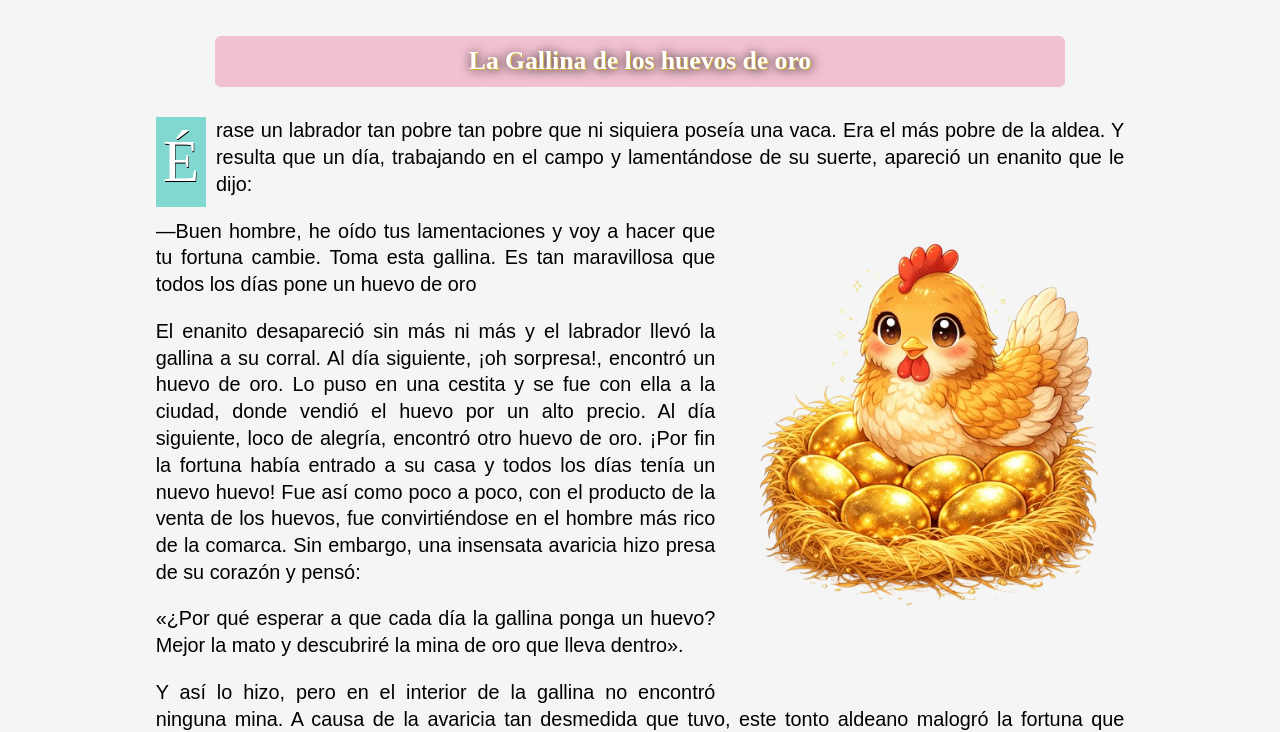
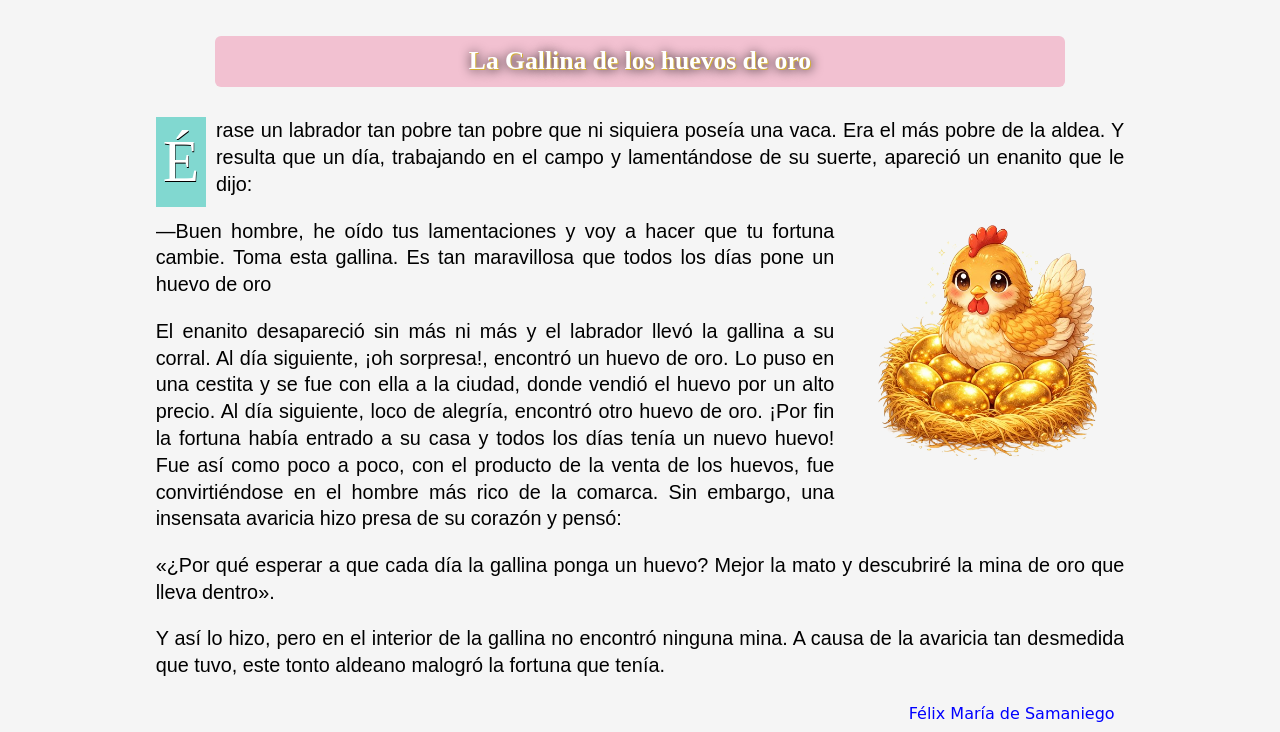
Before and after one commit to fontanillus/fabulas2, a plain HTML site: page index.html in a window 1280 px wide. Shown: the part 82-814 px from the top of the page. Drawn offline with Linux system fonts and the light colour scheme; a web font is replaced by a local one.

Commit message:
Add files via upload

```diff
--- a/css/estilo.css
+++ b/css/estilo.css
@@ -37,11 +37,11 @@ article > h2 {
 
 article > img {
     float: right;
-    width: 35%;
+    width: 15%;
     max-width: 360px;
     min-width: 220px;
     height: auto;
-    margin: -2.9em 26px 20px 44px;
+    margin: -2.5em 26px 20px 44px;
 }
 
 article > p {
```
